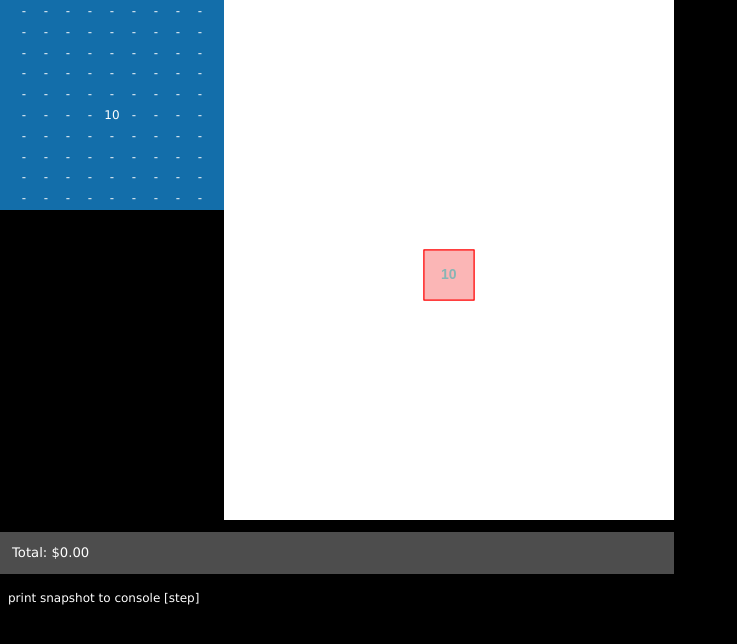
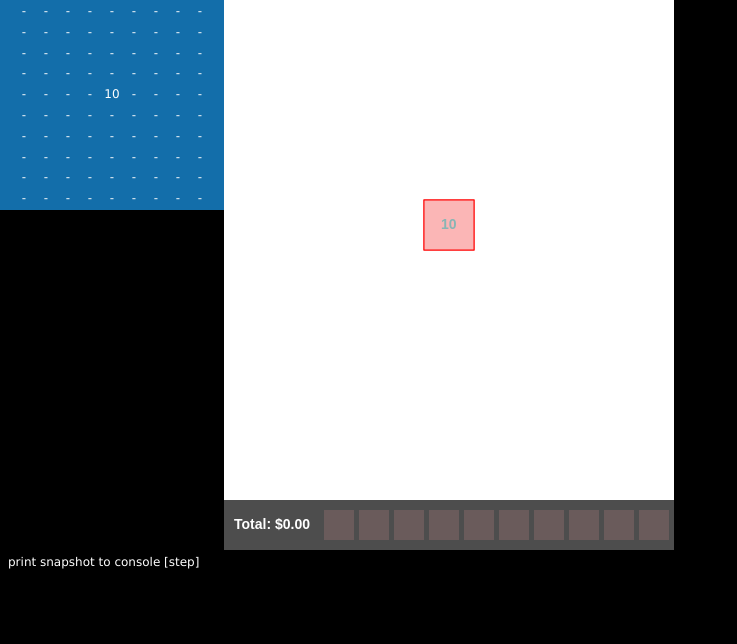
Before and after one commit to jms8142/worldD, a plain HTML site: page index.html in a window 1280 px wide. Shown: the whole page, without its empty margins (0-737 px from the left). Drawn offline with Linux system fonts and the light colour scheme.

Commit message:
added score section

```diff
--- a/css/styles.css
+++ b/css/styles.css
@@ -18,15 +18,6 @@ ul, ol, dl, h1, h2, h3, h4, h5, h6, p  {
 canvas {
 	background:#FFF;
 }
-
-.score {
-	width:650px;
-	margin:12px 0;
-	font-size:.825em;
-	padding:12px;
-	background:#4d4d4d;
-}
-
 
 /* Debug Window */
 
--- a/index.html
+++ b/index.html
@@ -28,7 +28,7 @@ jQuery(function(){
 	var opts = {
 		//gameBoard : sandbox,
 		startingPiece : 2, //[0=1,1=5,2=10,3=25]
-		startingPiecePosition : { x : 4, y : 5 },
+		startingPiecePosition : { x : 4, y : 4 },
 		constantPiece : null,
 		debugWindow : true,
 		debugShow : Game.debugMovement | Game.debugTransition | Game.debugBehavior,
@@ -56,12 +56,10 @@ requirejs
 </head>
 
 <body>
-<canvas id="canvas" width="450" height="520">
+<canvas id="wdCanvas" width="450" height="550">
 Canvas not supported.
 </canvas>
 <div class="debugWindow"></div>
-
-<div class="score">Total: $0.00</div>
 <div class='utilinfo'><a href='#' id='snapshot'>print snapshot to console [step]</a></div>
 
 </body>
--- a/js/control/Game.js
+++ b/js/control/Game.js
@@ -38,7 +38,7 @@ var Game = Class.create({
 		if(opts && opts.debugShow)
 			this.debugFlags = opts.debugShow;
 
-		this._canvas = document.getElementById('canvas');
+		this._canvas = document.getElementById('wdCanvas');
 		if (this._canvas && this._canvas.getContext) {
 			_canvasContext = this._canvas.getContext('2d');
 			_canvasBuffer = document.createElement('canvas');
@@ -107,8 +107,8 @@ var Game = Class.create({
     	_canvasContext.drawImage(_canvasBuffer, 0, 0);
 	},
 	ClearCanvas : function(){
-		_canvasContext.clearRect(0,0,this._canvas.width,this._canvas.height);
-		_canvasBufferContext.clearRect(0,0,_canvasBuffer.width,_canvasBuffer.height);
+		_canvasContext.clearRect(0,0,this._canvas.width,this._canvas.height-ScoreTracker.prototype.height); //minus scoreboard
+		_canvasBufferContext.clearRect(0,0,_canvasBuffer.width,_canvasBuffer.height-ScoreTracker.prototype.height);
 	},
 	CreateTileMap : function(){
 			this.gameBoard = new Array(this.defaultSettings.columns);
@@ -419,7 +419,7 @@ var Game = Class.create({
 		var upgradedValue = 0;
 		if(this.actionBehavior.getUpgradedValue() === 5){
 			this.score += 1;
-			this.updateScoreBoard(this.score);
+			this.scoretracker.updateScore(this.score,this._canvasContext);
 		} else {
 			upgradedValue = this.actionBehavior.getUpgradedValue();
 		}
@@ -500,9 +500,7 @@ var Game = Class.create({
 		return { x : mapX, y : mapY };
 
 	},
-	updateScoreBoard : function(val) {
-		jQuery('.score').html('Score: $' + val + '.00');
-	}/* */,
+	/* */
 	// Debugging and Testing Functions
 	GenerateTestGrid : function(){
 
--- a/js/drawableElements/DrawableElement.js
+++ b/js/drawableElements/DrawableElement.js
@@ -6,6 +6,6 @@ var DrawableElement = Class.create({
 		return null;
 	},
 
-	imageRespository : null
+	render : function(){} //override
 
 });
--- a/js/drawableElements/ScoreTracker.js
+++ b/js/drawableElements/ScoreTracker.js
@@ -1,10 +1,52 @@
-var ScoreTracker = Class.create({
-	drawScoreBoard : function(){
-		console.info("drawing scoreboard");
+var ScoreTracker = Class.create(DrawableElement, {
+	backgroundColor : 'rgb(77,77,77)',
+	textColor : 'rgb(255,255,255)',
+	textSpaceWidth : 100,
+	inActiveSquare : 'rgb(106,91,91)',
+	textPosition : { 'x' : 0, 'y' : 0},
+	height : 50,
+	canvasEl : null,
+	drawScoreBoard : function(_canvasContext){
+
+		this.canvasEl = document.getElementById('wdCanvas');
 
 		//draw background
+		_canvasContext.fillStyle = this.backgroundColor;
+		_canvasContext.fillRect(0,this.canvasEl.height-this.height,this.canvasEl.width,50);
+
 		//draw score text
+		_canvasContext.fillStyle = this.textColor;
+		this.textPosition.x = 10;
+		this.textPosition.y = this.canvasEl.height - (this.height / 2);
+
+		this.updateScore(0,_canvasContext);
+
 		//draw money blocks
+		this.drawMoneySquares(10, _canvasContext);
+
+
+	},
+	render : function(){
+		console.info('render this');
+	},
+	updateScore : function(score,_canvasContext){
+		var score = score.toFixed(2);
+		_canvasContext.fillText("Total: $" + score, this.textPosition.x, this.textPosition.y);
+	},
+	drawMoneySquares : function(num,_canvasContext){
+		var totalWidth = this.canvasEl.width - this.textSpaceWidth,
+		boxWidth = Math.floor((totalWidth - (num-1) * 5) / num),
+		startX = this.textSpaceWidth,
+		yPos =  this.canvasEl.height - this.height + ((this.height - boxWidth) / 2);
+
+		_canvasContext.fillStyle = this.inActiveSquare;
+
+		for(var x=0;x<num;x++){
+			_canvasContext.fillRect(startX,yPos,boxWidth,boxWidth);
+			startX += boxWidth + 5;
+		}
+
+
 	}
 
 });
```
